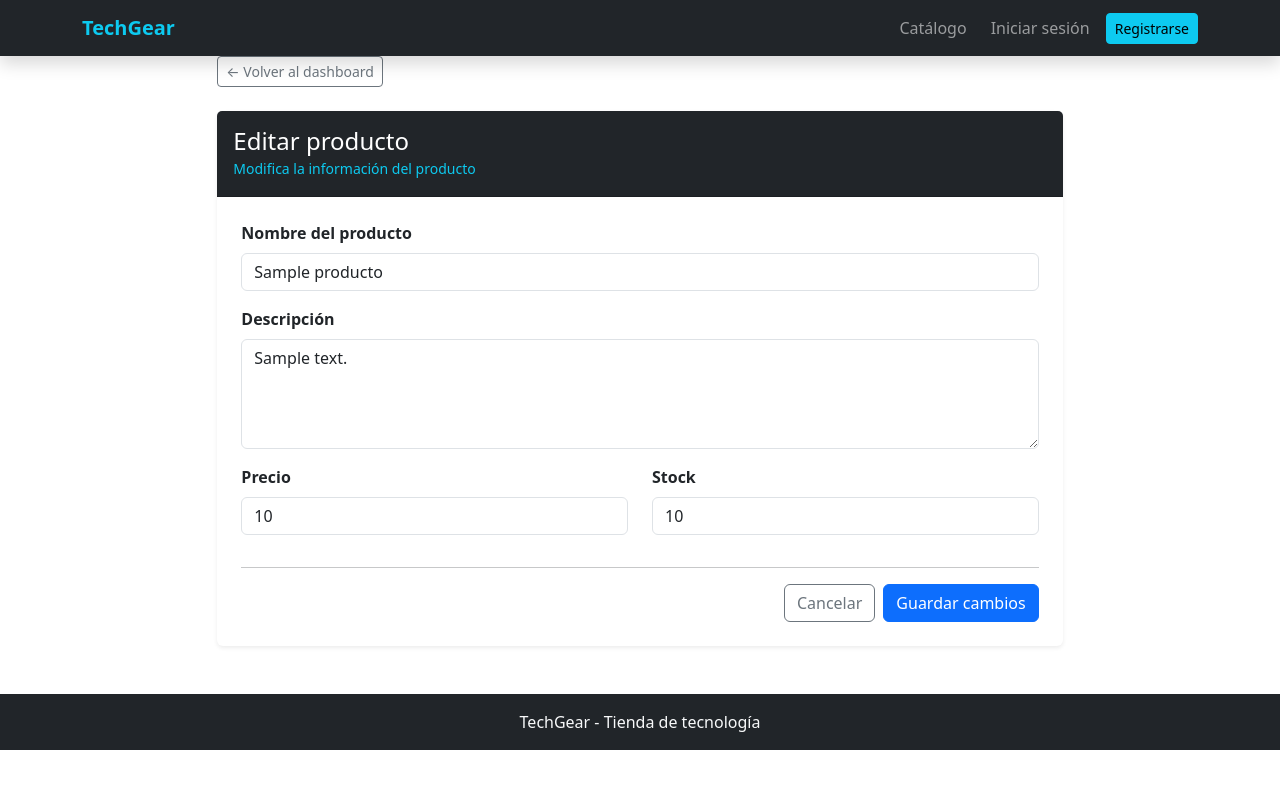
After one commit to angieet17/t2-techgear, a Django app: template techgear_web/store/templates/store/editar_producto.html in a window 1280 px wide. The commit adds this page. Run offline with Django 5.2, Linux system fonts and the light colour scheme; the template is opened without the code that fills it: most values are stand-ins (such as "Sample title", 1, 10 or a date in 2020).

Commit message:
feat: complete product CRUD and admin dashboard design

```diff
--- a/techgear_web/store/templates/store/base.html
+++ b/techgear_web/store/templates/store/base.html
@@ -4,39 +4,94 @@
     <meta charset="UTF-8">
     <meta name="viewport" content="width=device-width, initial-scale=1.0">
     <title>{% block titulo %}TechGear{% endblock %}</title>
+    <!-- Bootstrap CSS -->
+    <link href="https://cdn.jsdelivr.net/npm/bootstrap@5.3.3/dist/css/bootstrap.min.css" rel="stylesheet">
 </head>
-<body>
+<body class=""bg-light">
 
-    <header>
-        <h1>TechGear</h1>
+     <!-- Barra de navegación -->
+    <nav class="navbar navbar-expand-lg navbar-dark bg-dark shadow">
+        <div class="container">
 
+            <a class="navbar-brand fw-bold text-info" href="{% url 'catalogo' %}">
+                TechGear
+            </a>
 
-        <nav>
-        <a href="/">Catálogo</a>
+            <button class="navbar-toggler" type="button"
+                    data-bs-toggle="collapse"
+                    data-bs-target="#menu">
+                <span class="navbar-toggler-icon"></span>
+            </button>
 
-        {% if request.session.correo %}
-            <span>Bienvenido, {{ request.session.correo }}</span>
+            <div class="collapse navbar-collapse" id="menu">
 
-            <form action="{% url 'logout' %}" method="POST" style="display: inline;">
-                {% csrf_token %}
-                <button type="submit">Cerrar sesión</button>
-            </form>
-        {% else %}
-            <a href="/login/">Iniciar sesión</a>
-            <a href="/registro/">Registrarse</a>
-        {% endif %}
-        </nav>
+                <ul class="navbar-nav ms-auto align-items-lg-center gap-2">
 
-    </header>
+                    <li class="nav-item">
+                        <a class="nav-link" href="{% url 'catalogo' %}">
+                            Catálogo
+                        </a>
+                    </li>
 
-    <main>
+                    {% if request.session.correo %}
+
+                        {% if request.session.rol == 'admin' %}
+                            <li class="nav-item">
+                                <a class="nav-link text-info"
+                                   href="{% url 'dashboard' %}">
+                                    Panel de administración
+                                </a>
+                            </li>
+                        {% endif %}
+
+                        <li class="nav-item">
+                            <span class="nav-link">
+                                Hola, {{ request.session.correo }}
+                            </span>
+                        </li>
+
+                        <li class="nav-item">
+                            <form action="{% url 'logout' %}" method="POST">
+                                {% csrf_token %}
+                                <button class="btn btn-outline-info btn-sm"
+                                        type="submit">
+                                    Cerrar sesión
+                                </button>
+                            </form>
+                        </li>
+
+                    {% else %}
+
+                        <li class="nav-item">
+                            <a class="nav-link" href="{% url 'login' %}">
+                                Iniciar sesión
+                            </a>
+                        </li>
+
+                        <li class="nav-item">
+                            <a class="btn btn-info btn-sm"
+                               href="{% url 'registro' %}">
+                                Registrarse
+                            </a>
+                        </li>
+
+                    {% endif %}
+
+                </ul>
+            </div>
+        </div>
+    </nav>
+     <!-- Contenido de las páginas -->
+    <main class=""container py-4>
         {% block contenido %}
         {% endblock %}
     </main>
 
-    <footer>
-        <p>TechGear - Tienda de tecnología</p>
+    <footer class="bg-dark text-light text-center py-3 mt-5">
+        <p class="mb-0">TechGear - Tienda de tecnología</p>
     </footer>
+    <!-- Bootstrap JavaScript -->
+    <script src="https://cdn.jsdelivr.net/npm/bootstrap@5.3.3/dist/js/bootstrap.bundle.min.js"></script>
 
 </body>
 </html>
--- /dev/null
+++ b/techgear_web/store/templates/store/editar_producto.html
@@ -0,0 +1,119 @@
+
+{% extends 'store/base.html' %}
+
+{% block titulo %}Editar producto | TechGear{% endblock %}
+
+{% block contenido %}
+
+<div class="row justify-content-center">
+    <div class="col-lg-8">
+
+        <div class="mb-4">
+            <a href="{% url 'dashboard' %}"
+               class="btn btn-outline-secondary btn-sm">
+                ← Volver al dashboard
+            </a>
+        </div>
+
+        <div class="card shadow-sm border-0">
+
+            <div class="card-header bg-dark text-white p-3">
+                <h4 class="mb-0">Editar producto</h4>
+                <small class="text-info">
+                    Modifica la información del producto
+                </small>
+            </div>
+
+            <div class="card-body p-4">
+
+                {% if error %}
+                    <div class="alert alert-danger">
+                        {{ error }}
+                    </div>
+                {% endif %}
+
+                <form method="POST">
+                    {% csrf_token %}
+
+                    <div class="mb-3">
+                        <label class="form-label fw-semibold">
+                            Nombre del producto
+                        </label>
+                        <input
+                            type="text"
+                            name="nombre"
+                            class="form-control"
+                            value="{{ producto.nombre }}"
+                            required
+                        >
+                    </div>
+
+                    <div class="mb-3">
+                        <label class="form-label fw-semibold">
+                            Descripción
+                        </label>
+                        <textarea
+                            name="descripcion"
+                            class="form-control"
+                            rows="4"
+                            required>{{ producto.descripcion }}</textarea>
+                    </div>
+
+                    <div class="row">
+
+                        <div class="col-md-6 mb-3">
+                            <label class="form-label fw-semibold">
+                                Precio
+                            </label>
+                            <input
+                                type="number"
+                                name="precio"
+                                class="form-control"
+                                value="{{ producto.precio }}"
+                                step="0.01"
+                                min="0.01"
+                                required
+                            >
+                        </div>
+
+                        <div class="col-md-6 mb-3">
+                            <label class="form-label fw-semibold">
+                                Stock
+                            </label>
+                            <input
+                                type="number"
+                                name="stock"
+                                class="form-control"
+                                value="{{ producto.stock }}"
+                                min="0"
+                                step="1"
+                                required
+                            >
+                        </div>
+
+                    </div>
+
+                    <hr>
+
+                    <div class="d-flex justify-content-end gap-2">
+
+                        <a href="{% url 'dashboard' %}"
+                           class="btn btn-outline-secondary">
+                            Cancelar
+                        </a>
+
+                        <button type="submit" class="btn btn-primary">
+                            Guardar cambios
+                        </button>
+
+                    </div>
+
+                </form>
+
+            </div>
+        </div>
+
+    </div>
+</div>
+
+{% endblock %}
--- a/techgear_web/store/urls.py
+++ b/techgear_web/store/urls.py
@@ -6,4 +6,7 @@ urlpatterns = [
     path('login/', views.login, name='login'),
     path('registro/', views.registro, name='registro'),
     path('logout/', views.cerrar_sesion, name='logout'),
+    path('dashboard/', views.dashboard,name='dashboard'),
+    path('dashboard/editar/<str:producto_id>/', views.editar_producto, name='editar_producto'),
+    path('dashboard/eliminar/<str:producto_id>/', views.eliminar_producto, name='eliminar_producto'),
 ]
```
Also changed, not shown: techgear_web/store/templates/store/dashboard.html (added, +164 -0 lines), techgear_web/store/views.py (+261 -0 lines).
